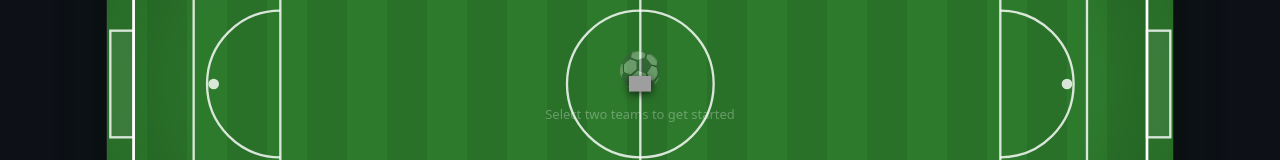
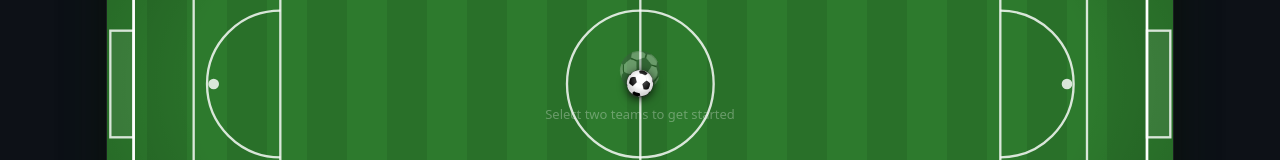
Before and after one commit to akashmitra/the-dugout, a React (Vite) app: page / in a window 1280 px wide. Shown: the part 319-479 px from the top of the page. Built offline with nearby package versions, Linux system fonts and the light colour scheme; grey boxes are pictures that could not be loaded.

Commit message:
The Football

```diff
--- a/src/components/Ball/Ball.tsx
+++ b/src/components/Ball/Ball.tsx
@@ -7,41 +7,37 @@ interface BallProps {
   onMove: (x: number, y: number) => void
 }
 
+const SIZE = 28
+
 export function Ball({ x, y, pitchRef, onMove }: BallProps) {
   const { onPointerDown, onPointerMove, onPointerUp } = useDrag({ onMove, containerRef: pitchRef })
 
   return (
     <div
-      className="absolute select-none cursor-grab active:cursor-grabbing"
       style={{
+        position: 'absolute',
         left: `${x}%`,
         top: `${y}%`,
         transform: 'translate(-50%, -50%)',
+        width: SIZE,
+        height: SIZE,
         zIndex: 20,
         touchAction: 'none',
-        filter: 'drop-shadow(0 2px 4px rgba(0,0,0,0.7))',
+        cursor: 'grab',
+        userSelect: 'none',
+        filter: 'drop-shadow(0 2px 5px rgba(0,0,0,0.8))',
       }}
       onPointerDown={onPointerDown}
       onPointerMove={onPointerMove}
       onPointerUp={onPointerUp}
     >
       <img
-        src="/images/ball.png"
+        src="/images/ball.svg"
         alt="ball"
-        width={22}
-        height={22}
+        width={SIZE}
+        height={SIZE}
         draggable={false}
-        onError={e => {
-          // Fallback SVG ball
-          const img = e.currentTarget
-          const parent = img.parentElement
-          if (!parent) return
-          img.remove()
-          parent.innerHTML = `<svg viewBox="0 0 22 22" width="22" height="22">
-            <circle cx="11" cy="11" r="11" fill="white" stroke="#333" stroke-width="1"/>
-            <path d="M11 2 L14 8 L20 8 L15 12 L17 18 L11 14 L5 18 L7 12 L2 8 L8 8 Z" fill="#222"/>
-          </svg>`
-        }}
+        style={{ display: 'block', width: SIZE, height: SIZE }}
       />
     </div>
   )
```
Also changed, not shown: public/images/ball.svg (added).
